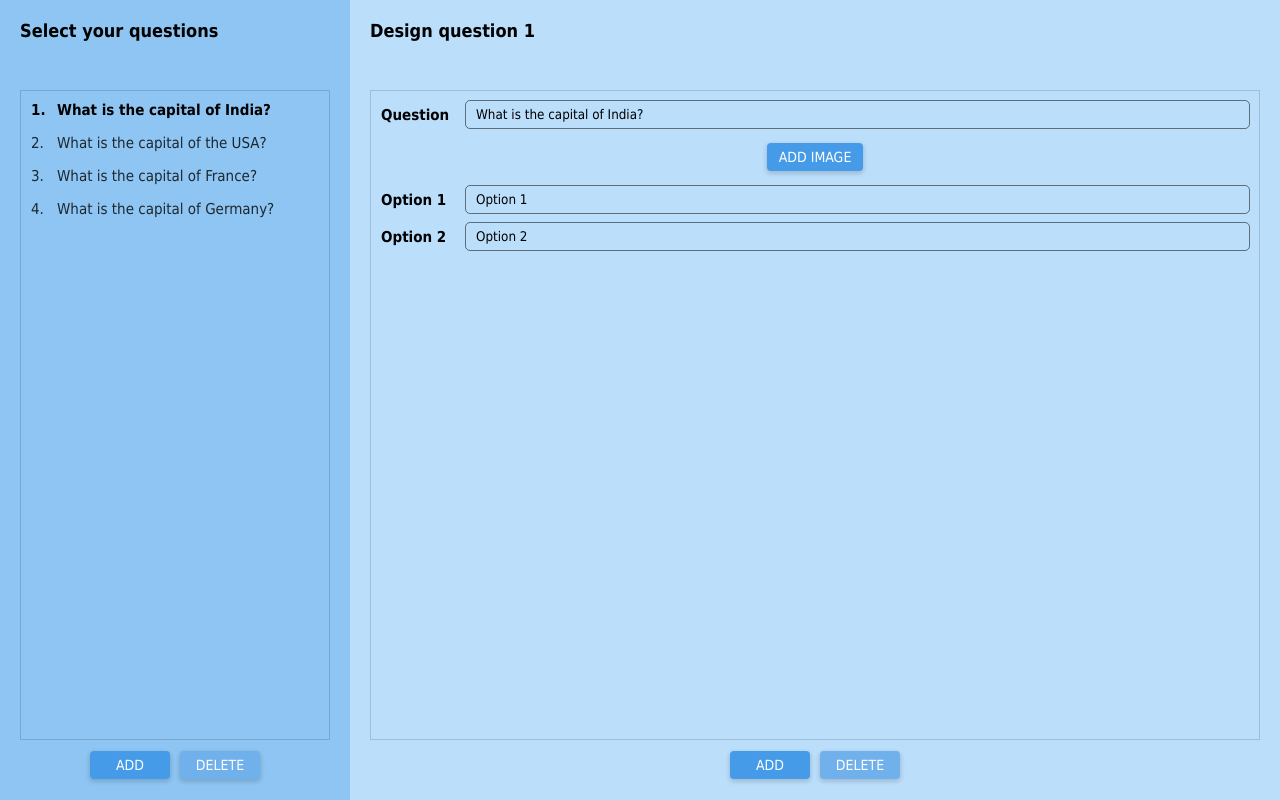
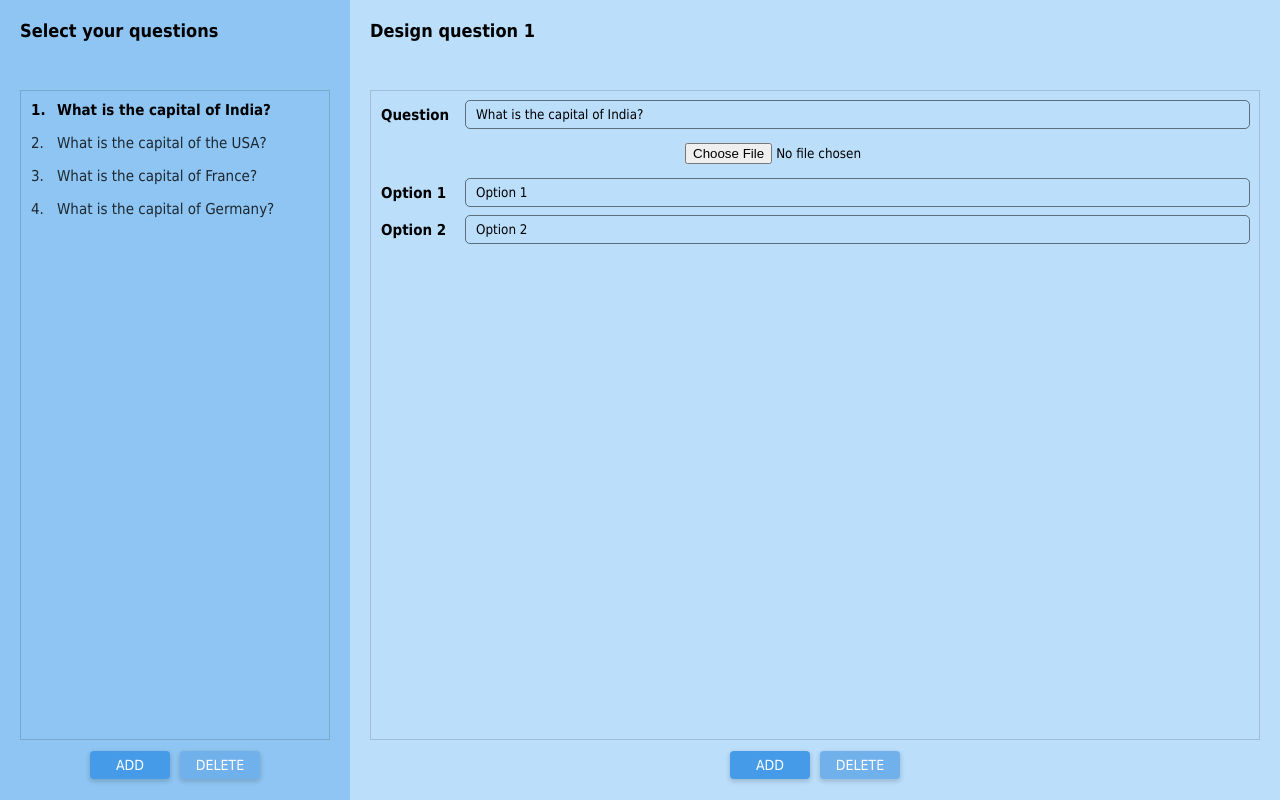
Before and after one commit to monk-kokkalis/disprz, a React (Create React App) app: page / in a window 1280 px wide. Built offline with nearby package versions, Linux system fonts and the light colour scheme.

Commit message:
refactored ImageSection to its own component

```diff
--- a/src/components/QuizCreator/components/ChoiceCreator/components/Editor/components/Template/Template.js
+++ b/src/components/QuizCreator/components/ChoiceCreator/components/Editor/components/Template/Template.js
@@ -1,10 +1,10 @@
-import Style from './Template.module.scss';
 import {useContext} from 'react';
 import {Context} from '../../../../../../context/Provider';
 import {questionActions} from '../../../../../../context/reducers/questions/index';
 import useTargetQuestionIndex from '../../../../hooks/use-target-question-index';
 import TextArea from "elements/TextArea/TextArea";
 // components
+import ImageSection from './components/ImageSection/ImageSection';
 import Option from './components/Option/Option';
 function Template() {
     const context = useContext(Context);
@@ -12,7 +12,7 @@ function Template() {
     const targetQuestionIndex = useTargetQuestionIndex();
     const targetQuestion = questions[targetQuestionIndex];
     return (
-        <div className={Style.Main}>
+        <div className='Template'>
             <section className="question--name">
                 <TextArea
                     label="Question"
@@ -24,9 +24,7 @@ function Template() {
                         });
                     }}
                 />
-                <section className="image">
-                    <button>Add Image</button>
-                </section>
+                <ImageSection />
             </section>
             <section className="options--section">
                 {targetQuestion?.options.map((option, index) =>
--- a/src/components/QuizCreator/components/ChoiceCreator/components/Editor/components/Template/Template.module.scss
+++ /dev/null
@@ -1,13 +0,0 @@
-@use 'components/QuizCreator/mixins.scss';
-.Main {
-    section[class~=question--name] {
-        section[class~=image] {
-            padding: 15px;
-            text-align: center;
-            button {
-                @include mixins.button;
-                background-color: var(--primary-color);
-            }
-        }
-    }
-}
--- /dev/null
+++ b/src/components/QuizCreator/components/ChoiceCreator/components/Editor/components/Template/components/ImageSection/ImageSection.js
@@ -0,0 +1,10 @@
+import Style from './ImageSection.module.scss';
+function ImageSection() {
+    return (
+        <section className={Style.Main}>
+            <input type="file" />
+        </section>
+    )
+}
+
+export default ImageSection;
--- /dev/null
+++ b/src/components/QuizCreator/components/ChoiceCreator/components/Editor/components/Template/components/ImageSection/ImageSection.module.scss
@@ -0,0 +1,5 @@
+.Main {
+    padding: 15px;
+    text-align: center;
+
+}
```
